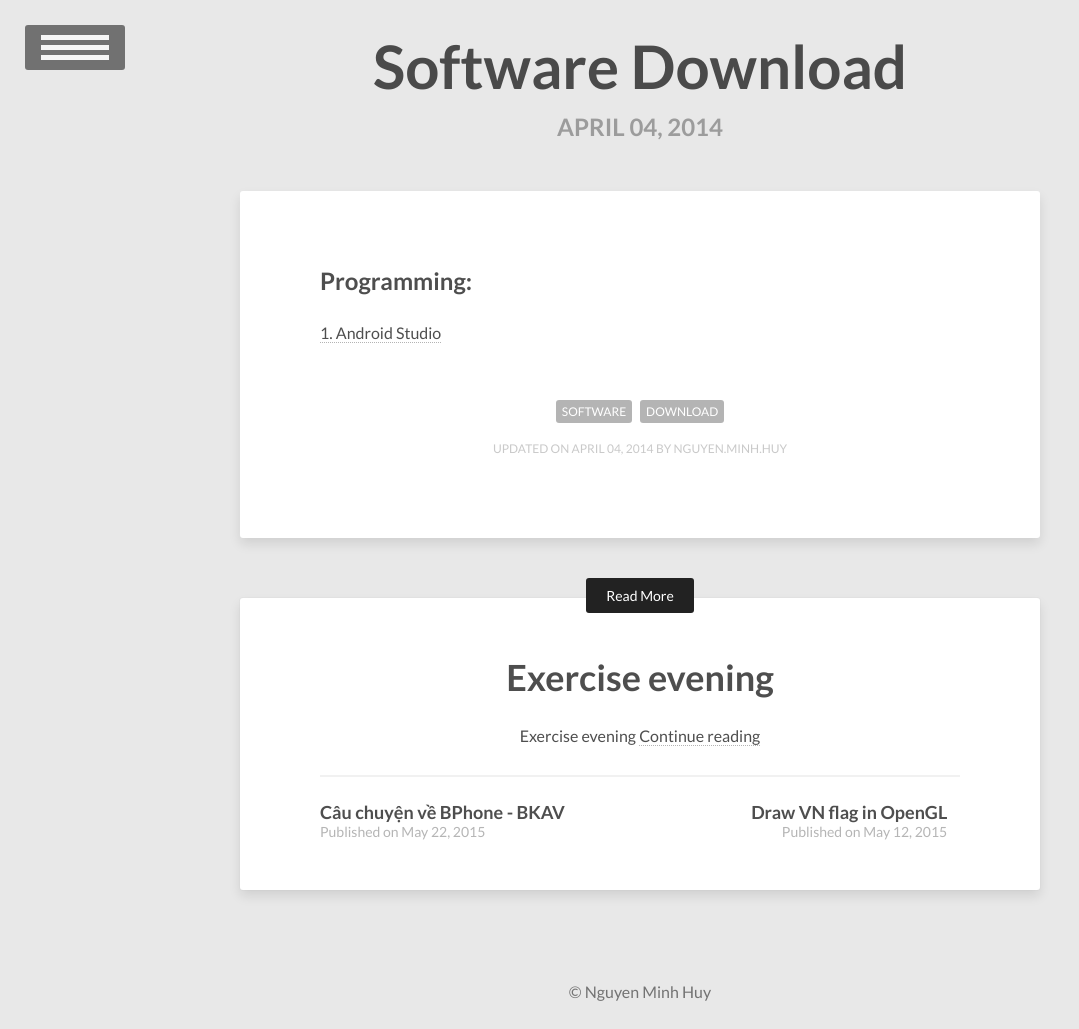
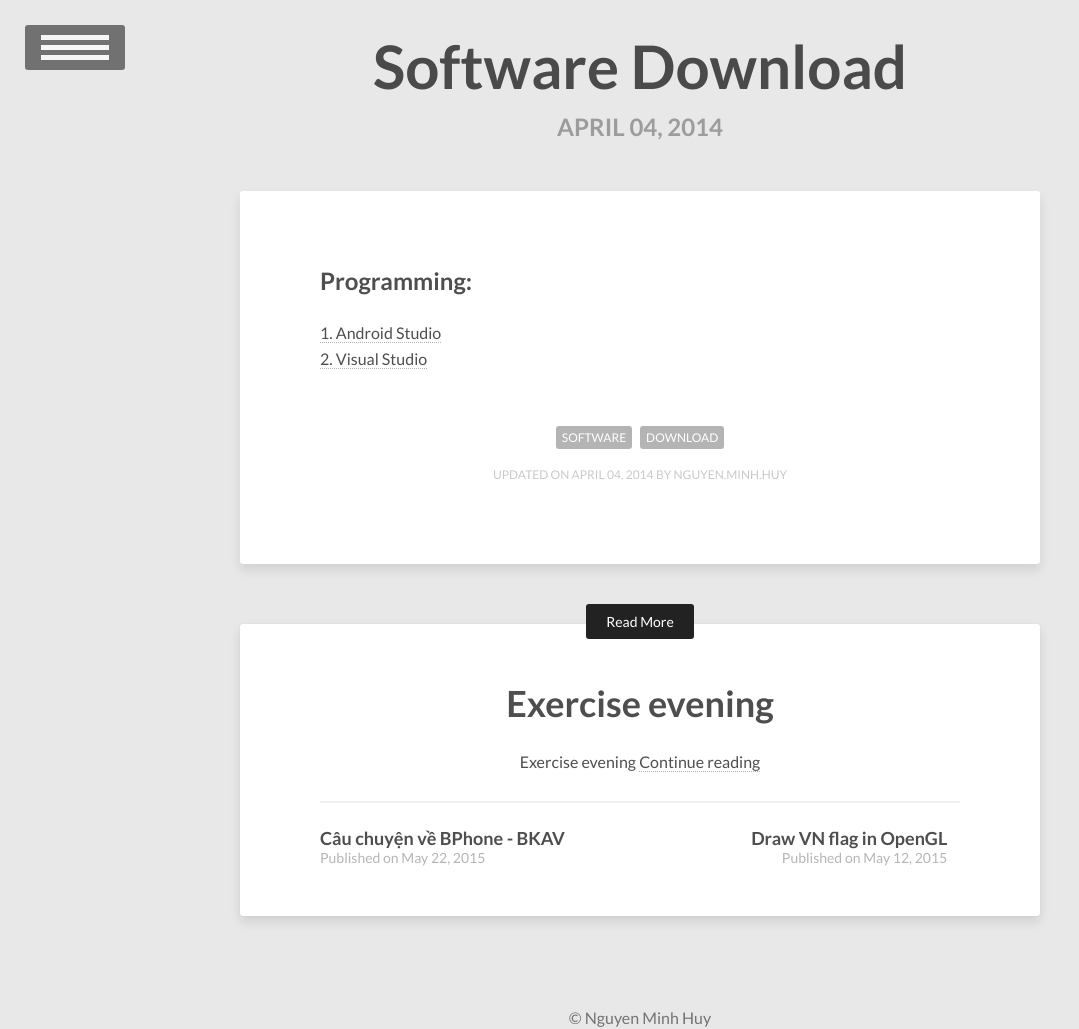
Before and after one commit to vareisen/vareisen.github.io, a Jekyll site: the page built from _posts/2014-04-04-Software-download.md, in a window 1280 px wide, cut to the strip 0-1029 px from the top of the page. Shown: the whole strip, without its empty margins (0-1079 px from the left). Built offline with Jekyll 4.4.1, drawn with Linux system fonts in a browser that asks for light colours.

Commit message:
Update 2014-04-04-Software-download.md

```diff
--- a/_posts/2014-04-04-Software-download.md
+++ b/_posts/2014-04-04-Software-download.md
@@ -8,3 +8,4 @@ tags: [Software, Download]
 
 <h2>Programming:</h2>
 <a href="http://developer.android.com/sdk/index.html">1. Android Studio</a><br>
+<a href="https://www.visualstudio.com/en-us/downloads">2. Visual Studio</a><br>
```
